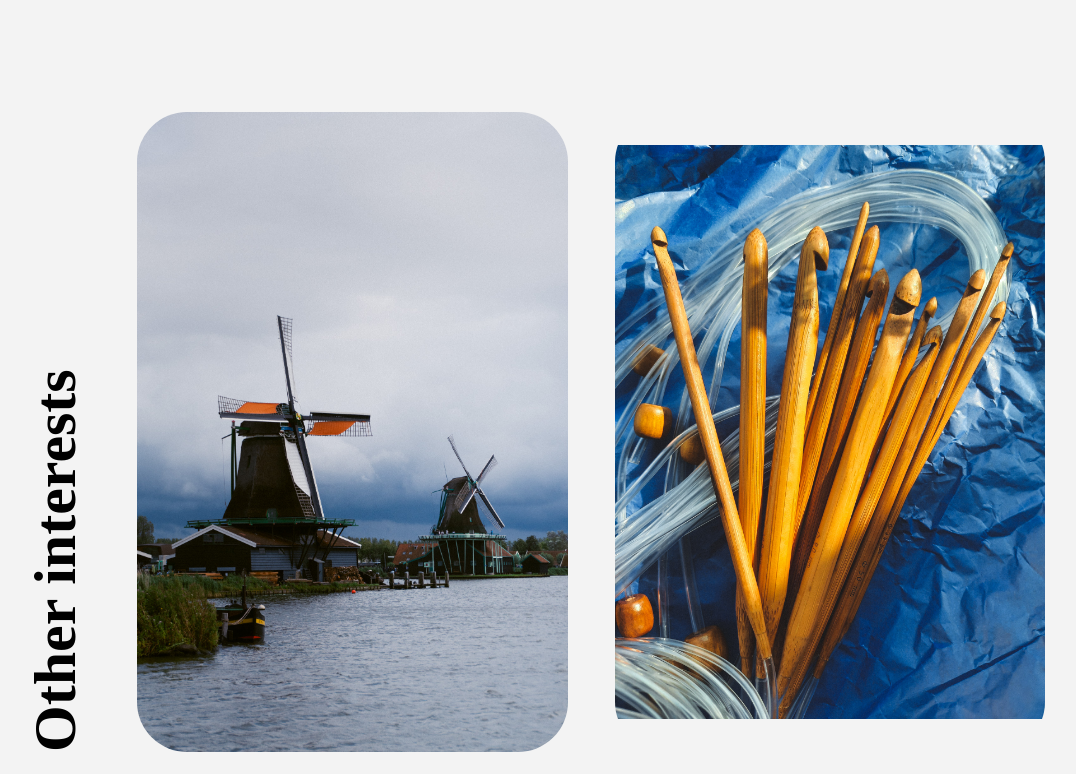
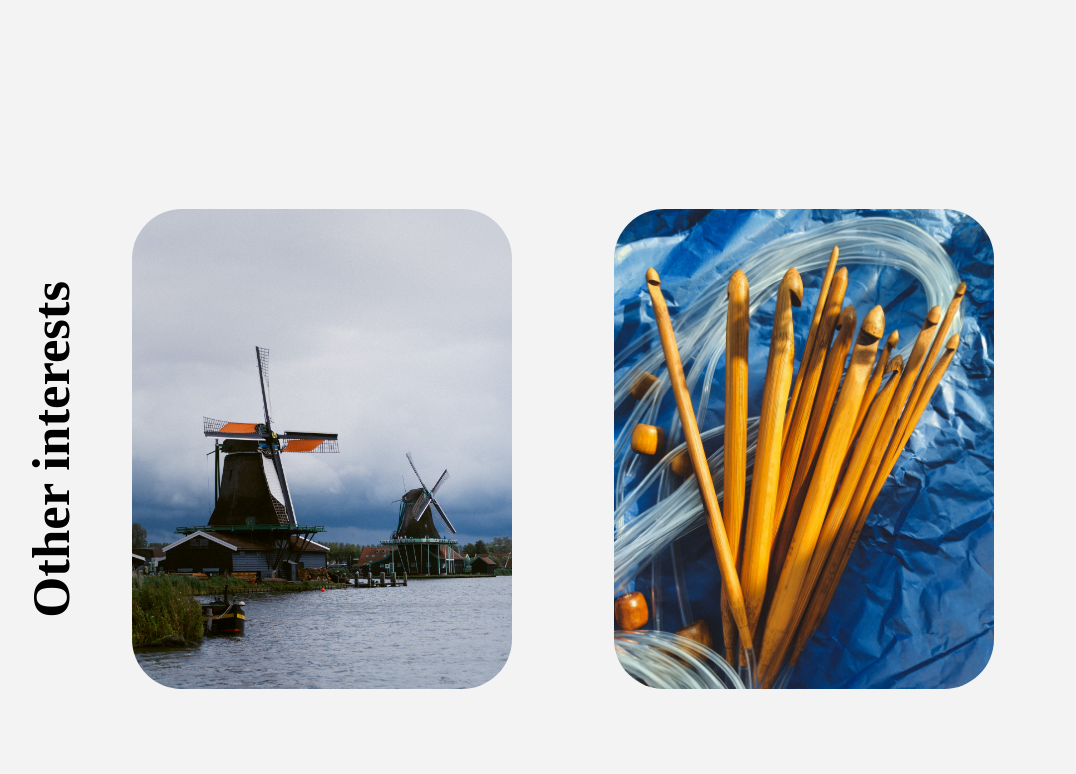
Before and after one commit to ananishimoto/portfolio, a Nuxt app: page / in a window 1280 px wide. Shown: the part 2206-2980 px from the top of the page, without its empty margins (107-1183 px from the left). Built offline with nearby package versions, Linux system fonts and the light colour scheme; a web font is replaced by a local one.

Commit message:
feat: more mobile styling for other interests and intro sections

```diff
--- a/assets/scss/variables.scss
+++ b/assets/scss/variables.scss
@@ -1,3 +1,8 @@
 $bg-color: #f3f3f3;
 $footer-border: 2px solid #515151;
 $bg-header-footer-color: white;
+
+// Font-sizes
+
+$mobile-font-size-title: 2.2rem;
+$desktop-font-size-title: 3.3rem;
--- a/components/AppContent.vue
+++ b/components/AppContent.vue
@@ -4,7 +4,7 @@
         <AboutMe />
         <WorkExperience />
         <Hobbies />
-        <ContactForm />
+        <!-- <ContactForm /> -->
     </div>
 </template>
 
@@ -12,7 +12,7 @@
 @import '../assets/scss/variables.scss';
 
 .content-container {
-    padding-top: 50px;
+    margin-top: 2rem;
     display: flex;
     align-items: center;
     justify-content: space-around;
--- a/components/Hobbies.vue
+++ b/components/Hobbies.vue
@@ -27,31 +27,39 @@
 
 <style lang="scss" scoped>
 
+@import '../assets/scss/variables.scss';
+
 .other-interests-container {
     width: 80%;
     display: flex;
-    flex-direction: row;
+    flex-direction: column;
     justify-content: space-between;
+    align-items: center;
+    margin: 5%;
 }
 
 .other-interests-title {
-    writing-mode: tb-rl;
-    transform: rotate(-180deg);
-    font-size: 60px;
+    font-size: $mobile-font-size-title;
 }
 
 .other-interests-card {
-    width: 42%;
+    width: 70%;
+    height: 20rem;
+    margin: 5%;
     position: relative;
     overflow: hidden;
     display: flex;
     justify-content: center;
     align-items: center;
     border-radius: 50px;
-    max-height: 40rem;
 
     img {
-        width: -webkit-fill-available;
+        position: absolute;
+        top: 0;
+        left: 0;
+        width: 100%;
+        height: 100%;
+        object-fit: cover;
     }
 
     .social-media-container {
@@ -66,7 +74,7 @@
 
         svg {
             color: black;
-            height: 2rem;
+            height: 1.5rem;
         }
     }
 
@@ -75,7 +83,8 @@
     }
 
     .other-interests-card__subheader {
-        font-size: 25px;
+        font-size: 1.3rem;
+        text-align: center;
     }
 }
 
@@ -83,7 +92,7 @@
     visibility: hidden;
     position: absolute;
     display: flex;
-    font-size: 40px;
+    font-size: 1.7rem;
     flex-direction: column;
     align-items: center;
 }
@@ -100,4 +109,30 @@
     }
 }
 
+// Desktop styling
+
+@media (min-width: 50rem) {
+
+    .other-interests-container {
+        flex-direction: row;
+    }
+
+    .other-interests-card {
+        width: 42%;
+        height: 30rem;
+    }
+
+    .other-interests-title {
+        writing-mode: tb-rl;
+        transform: rotate(-180deg);
+        font-size: $desktop-font-size-title;
+    }
+
+    .social-media-container {
+        svg {
+            height: 2rem;
+        }
+    }
+}
+
 </style>
--- a/components/IntroSection.vue
+++ b/components/IntroSection.vue
@@ -43,24 +43,24 @@
 .intro-section-container__title {
     flex-direction: column;
     margin: 10% 0;
-    width: 65vw;
+    width: 60vw;
 }
 
 .intro-section-container__title_name {
     animation: transitionIn 2.5s;
-    font-size: 5rem;
+    font-size: 4rem;
 }
 
 .intro-section-container__title_details {
     animation: transitionIn 2.5s;
-    font-size: 1.8rem;
+    font-size: 1.6rem;
 }
 
 .intro-section-container__picture {
     animation: transitionIn 1.5s;
     display: flex;
     justify-content: center;
-    width: 65vw;
+    width: 60vw;
 
     img {
         width: 100%;
```
